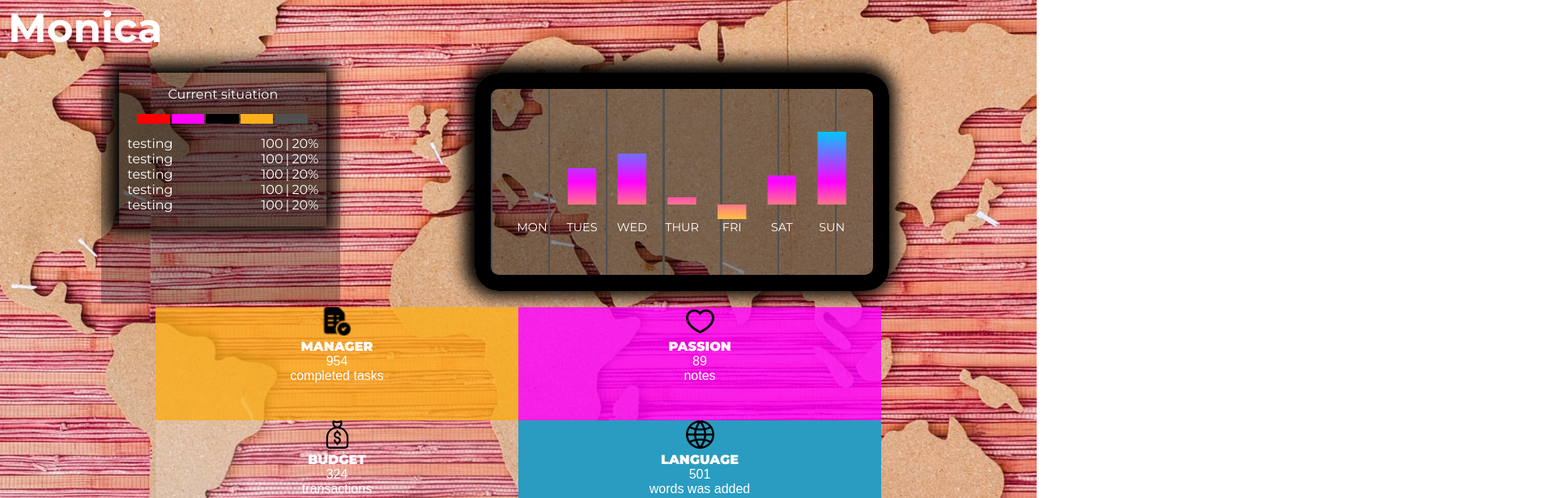
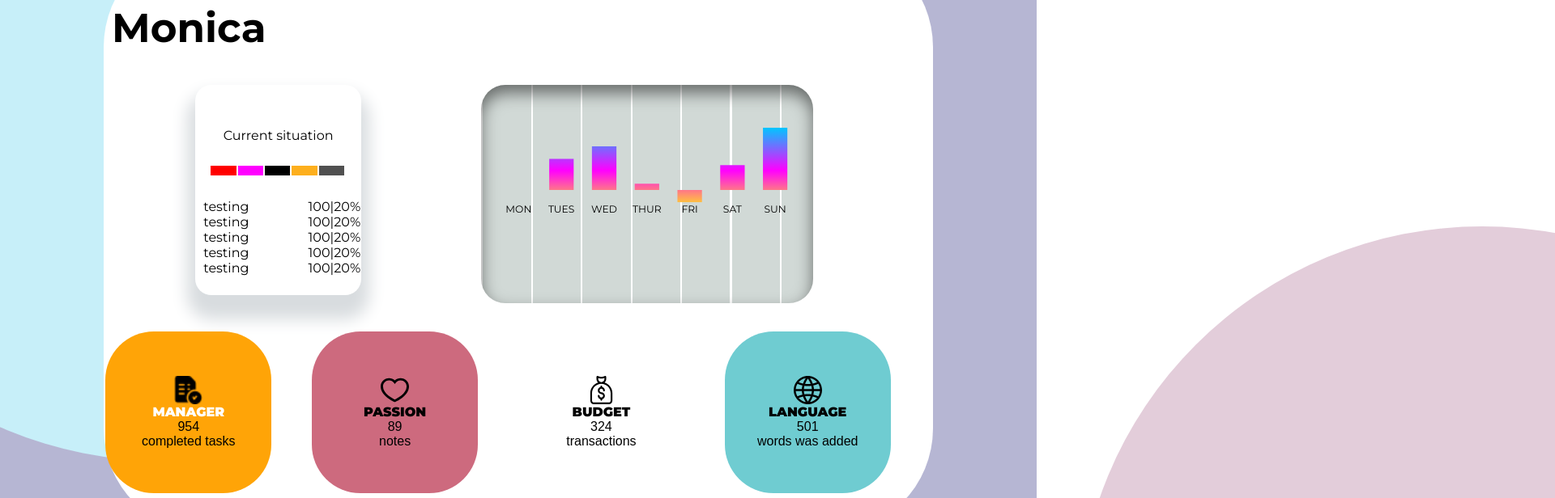
Before and after one commit to iamr0man/twenty-two, a Vue app in the folder client-app/: page / in a window 1280 px wide. Shown: the part 140-756 px from the top of the page at 81% size, 1920 px wide, since content can reach past the window. Built offline with nearby package versions, Linux system fonts and the light colour scheme; a web font is replaced by a local one.

Commit message:
removed background; redisigned full main page;

```diff
--- a/client-app/src/App.vue
+++ b/client-app/src/App.vue
@@ -1,18 +1,47 @@
 <template>
-  <div id="app">
+  <div id="app" class="app">
+    <div class="app__layout"></div>
+    <div class="app__circle app__circle-top"></div>
     <router-view />
+    <div class="app__circle app__circle-bottom"></div>
   </div>
 </template>
 
 <style lang="scss">
 #app {
   font-family: "Montserrat", sans-serif;
-  -webkit-font-smoothing: antialiased;
-  -moz-osx-font-smoothing: grayscale;
   text-align: center;
-  color: #fff;
-  background: url("./assets/images/background.jpeg");
-  background-position: 58% 47%;
+  color: #000;
+  // background: url("./assets/images/background.jpeg");
+  // background-position: 58% 47%;
+}
+
+.app {
+  &__layout {
+    position: absolute;
+    width: 100%;
+    height: 100%;
+    background-color: #b6b6d3;
+    z-index: -2;
+  }
+  &__circle {
+    position: absolute;
+    top: -290px;
+    left: -300px;
+    width: 1000px;
+    height: 1000px;
+    border-radius: 50%;
+    z-index: -1;
+
+    &-top {
+      background-color: #c7eff9;
+    }
+    &-bottom {
+      background-color: #e3cdda;
+      top: 420px;
+      left: 1330px;
+    }
+  }
 }
 
 #nav {
--- a/client-app/src/components/Main.vue
+++ b/client-app/src/components/Main.vue
@@ -124,7 +124,10 @@ export default {
 
 <style lang="scss">
 .main {
-  width: 100%;
+  width: 80%;
+  margin: 0 auto;
+  background: #fff;
+  border-radius: 130px;
   height: calc(100% - 68px);
   display: flex;
   flex-direction: column;
@@ -192,23 +195,11 @@ export default {
         justify-content: space-around;
         flex-direction: column;
         width: 20%;
-        max-height: 190px;
-        background-color: #00000075;
-        // border-radius: 40px;
+        max-height: 260px;
+        border-radius: 20px;
         padding: 10px;
-        box-shadow: -3px -3px 20px 10px black;
-
+        box-shadow: 0px 20px 20px 10px #d8dcdf;
         z-index: 2;
-
-        .relationship__layout {
-          position: absolute;
-          width: 115%;
-          height: 140%;
-          top: 20px;
-          left: -22px;
-          background-color: #00000047;
-          z-index: -1;
-        }
 
         .relationship__line {
           width: 90%;
@@ -253,27 +244,24 @@ export default {
       .main__rating {
         width: 40%;
         min-height: 270px;
-        box-shadow: -3px -3px 20px 10px black;
+        box-shadow: inset 0px 10px 20px 0px #00000082;
         margin: 0px 35px 10px;
         padding: 20px;
-
         align-self: flex-end;
-
         background: repeating-linear-gradient(
           90deg,
-          #505050,
-          #505050 calc(100% - 99.5%),
-          #00000075 calc(100% - 99.5%),
-          #00000075 calc(100% - 85%)
+          #ffffff,
+          #ffffff calc(100% - 99.5%),
+          #d1d9d6 calc(100% - 99.5%),
+          #d1d9d6 calc(100% - 85%)
         );
-        border: 20px solid black;
         border-radius: 30px;
 
         svg {
           margin: 33px 0px;
           g {
             text {
-              color: white;
+              color: #000;
               font-size: 10px;
             }
           }
@@ -284,21 +272,31 @@ export default {
     &__navigation {
       justify-content: center;
       .navigation__item {
-        flex: 0 1 35%;
-        height: 140px;
+        flex: 0 1 20%;
+        min-height: 200px;
+        margin: 0 50px 50px 0;
+        border-radius: 60px;
+
+        display: flex;
+        flex-direction: column;
+        justify-content: center;
+        align-items: center;
 
         &:nth-child(1) {
-          background-color: #fdaf1dcc;
+          // background-color: #fdaf1dcc;
+          background-color: #ffa407;
         }
 
         &:nth-child(2) {
-          background-color: #ff00ffcc;
+          // background-color: #ff00ffcc;
+          background-color: #cd6a7e;
         }
         &:nth-child(3) {
           background-color: #ffffff2e;
         }
         &:nth-child(4) {
-          background-color: #2a9cc1;
+          // background-color: #2a9cc1;
+          background-color: #6fccd1;
         }
       }
     }
--- a/client-app/src/components/Task.vue
+++ b/client-app/src/components/Task.vue
@@ -4,24 +4,29 @@
       <div class="task__name">{{ task.name }}</div>
     </button>
     <button @click="testing">
-      <img :src="statusSVG(task)" class="task__status" alt="not finished">
+      <img :src="statusSVG(task)" class="task__status" alt="not finished" />
     </button>
   </div>
 </template>
 
 <script>
-import router from '../router/'
+import router from "../router/";
 export default {
   props: ["task"],
   methods: {
-    statusSVG: function (task) {
-      return task.status === 'completed' ? require('../assets/images/circle.svg') : require('../assets/images/checkmark.svg')
+    statusSVG: function(task) {
+      return task.status === "completed"
+        ? require("../assets/images/circle.svg")
+        : require("../assets/images/checkmark.svg");
     },
-    showDetails: function () {
+    showDetails: function() {
       // do mutation for single task
-      router.push({ name: 'TaskDetails', params: { managerId: '123', taskId: '456'} })
+      router.push({
+        name: "TaskDetails",
+        params: { managerId: "123", taskId: "456" }
+      });
     },
-    testing: function () {
+    testing: function() {
       console.log(123);
     }
   }
```
Also changed, not shown: client-app/src/store/index.js (+6 -4 lines), client-app/src/views/Manager.vue (+61 -13 lines), client-app/src/views/TaskDetails.vue (+7 -7 lines).
